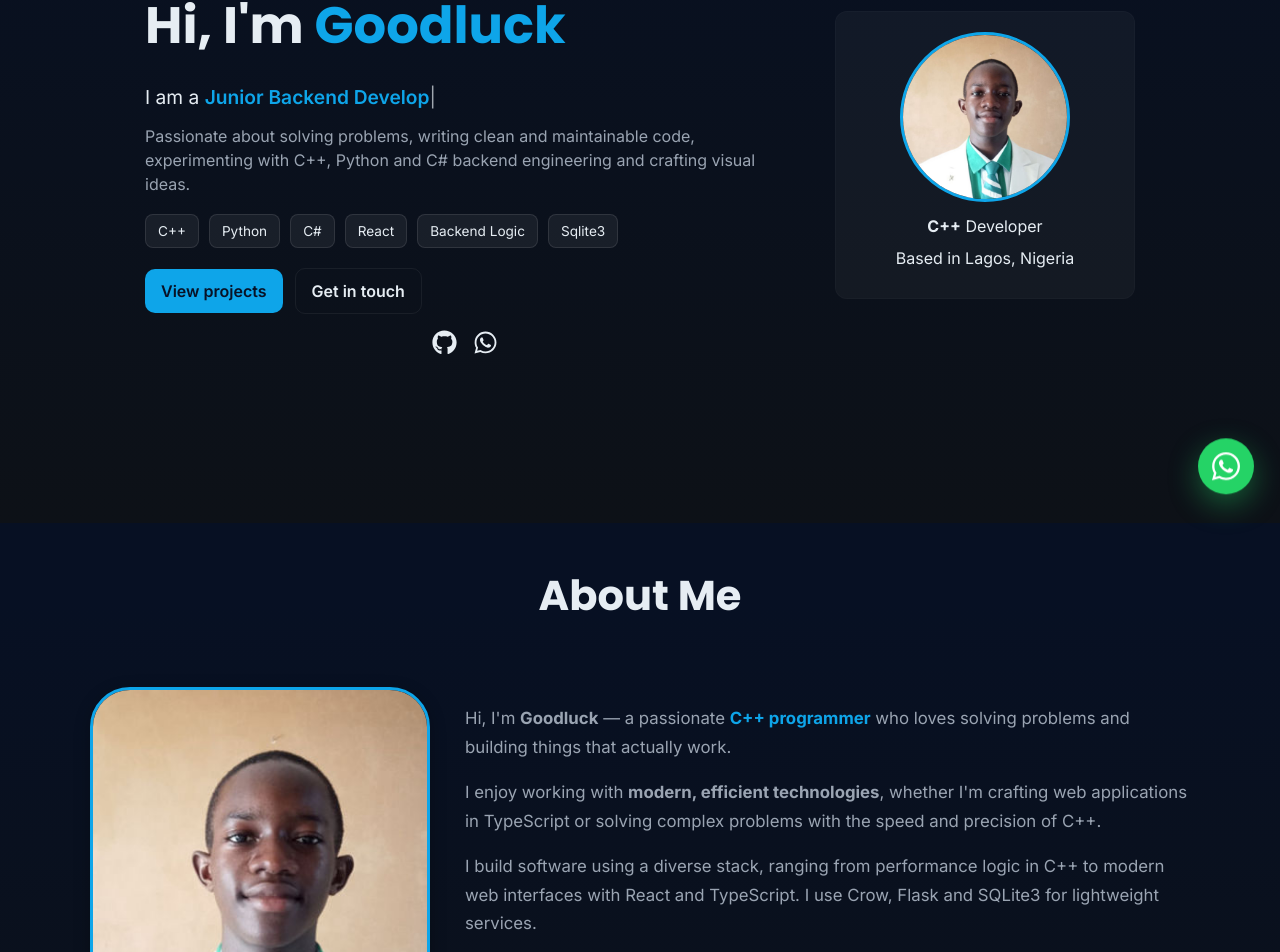
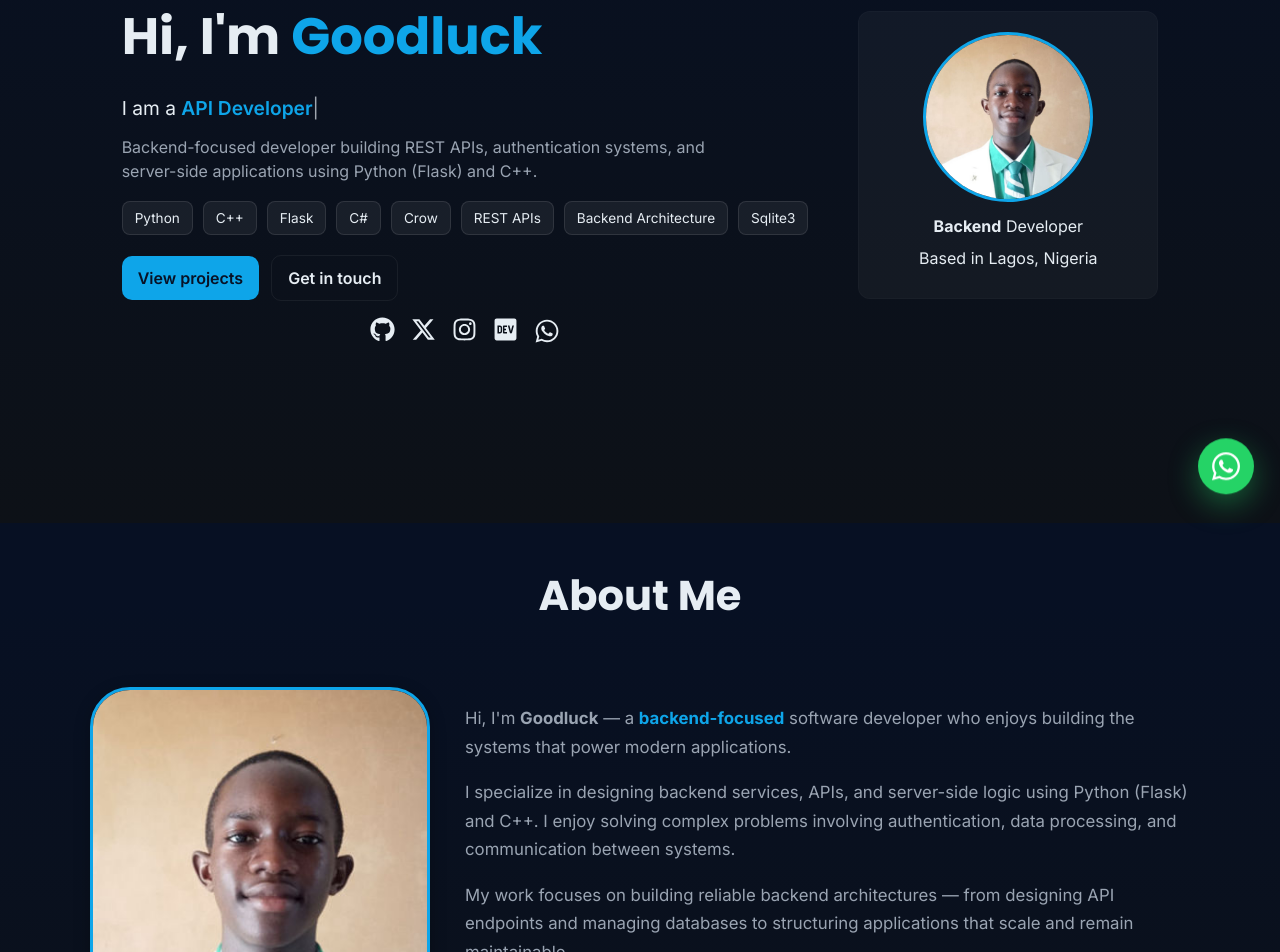
Before and after one commit to Okesh101/My-Portfolio, a React (Vite) app: page / in a window 1280 px wide. Shown: the part 277-1229 px from the top of the page. Built offline with nearby package versions, Linux system fonts and the light colour scheme.

Commit message:
Edited my portfolio

```diff
--- a/src/components/About/About.tsx
+++ b/src/components/About/About.tsx
@@ -11,27 +11,28 @@ export default function About() {
 
         <div className="about-text">
           <p>
-            Hi, I'm <strong>Goodluck</strong> — a passionate{" "}
-            <span className="highlight">C++ programmer</span> who loves solving
-            problems and building things that actually work.
+            Hi, I'm <strong>Goodluck</strong> — a{" "}
+            <span className="highlight">backend-focused</span> software
+            developer who enjoys building the systems that power modern
+            applications.
           </p>
 
           <p>
-            I enjoy working with <strong>modern, efficient technologies</strong>
-            , whether I'm crafting web applications in TypeScript or solving
-            complex problems with the speed and precision of C++.
+            I specialize in designing backend services, APIs, and server-side
+            logic using Python (Flask) and C++. I enjoy solving complex problems
+            involving authentication, data processing, and communication between
+            systems.
           </p>
 
           <p>
-            I build software using a diverse stack, ranging from performance
-            logic in C++ to modern web interfaces with React and TypeScript. I
-            use Crow, Flask and SQLite3 for lightweight services.
+            My work focuses on building reliable backend architectures — from
+            designing API endpoints and managing databases to structuring
+            applications that scale and remain maintainable.
           </p>
 
           <p>
-            My technical interests span the full spectrum of modern engineering:
-            from robotics and cybersecurity to intelligent systems (AI/ML) and
-            the creation of intuitive, user-centric software.
+            I enjoy working close to the core logic of software, where
+            performance, system design, and clean architecture matter most.
           </p>
 
           <p>
@@ -47,10 +48,8 @@ export default function About() {
               <span>Flask</span>
               <span>C#</span>
               <span>Sqlite3</span>
+              <span>SQL</span>
               <span>Crow Framework</span>
-              <span>React</span>
-              <span>TypeScript</span>
-              <span>Custom CSS</span>
             </div>
           </div>
         </div>
--- a/src/components/Certifications/Certifications.tsx
+++ b/src/components/Certifications/Certifications.tsx
@@ -103,8 +103,8 @@ export default function Certifications() {
                   <div className="cert-meta">
                     <span className="cert-date">{c.date}</span>
                     <div className="cert-tags">
-                      {c.stack.map((cm) => (
-                        <span className="cert-stack-tag">{cm}</span>
+                      {c.stack.map((cm, idx) => (
+                        <span key={idx} className="cert-stack-tag">{cm}</span>
                       ))}
                     </div>
                   </div>
--- a/src/components/Contact/Contact.css
+++ b/src/components/Contact/Contact.css
@@ -120,6 +120,10 @@ textarea:focus {
   color: var(--accent);
 }
 
+.socials a.instagram {
+  transition: all 0.3s ease;
+}
+
 .socials a.whatsapp {
   font-size: 26px;
 }
@@ -128,8 +132,17 @@ textarea:focus {
   color: #4078c0; /* official github blue */
 }
 
-.socials a.linkedin:hover {
+/* .socials a.linkedin:hover {
   color: #0A66C2; /* official linkedin blue */
+/* } */
+
+.socials a.x:hover {
+  color: #000000
+}
+
+.socials a.instagram:hover svg {
+  fill: url(#instagram-gradient); /* This pulls from the SVG ID above */
+  color: transparent; /* Optional: hides the base color so gradient shines through */
 }
 
 .socials a.whatsapp:hover {
--- a/src/components/Contact/Contact.tsx
+++ b/src/components/Contact/Contact.tsx
@@ -5,9 +5,11 @@ import {
   FaPhone,
   FaGithub,
   FaWhatsapp,
+  FaInstagram,
 } from "react-icons/fa";
 import React, { useRef } from "react";
 import emailjs from "@emailjs/browser";
+import { FaXTwitter } from "react-icons/fa6";
 
 export default function Contact() {
   const PUBLIC_KEY = import.meta.env.VITE_EMAIL_KEY;
@@ -18,19 +20,23 @@ export default function Contact() {
 
     if (!form.current) return;
 
+    // Send message to YOU
+    emailjs.sendForm("service_kgyicjd", "contact_template_id", form.current, {
+      publicKey: PUBLIC_KEY,
+    });
+
+    // Send auto reply to USER
     emailjs
-      .sendForm("service_kgyicjd", "template_goru7jm", form.current, {
+      .sendForm("service_kgyicjd", "autoreply_template_id", form.current, {
         publicKey: PUBLIC_KEY,
       })
-      .then(
-        () => {
-          alert("Successfully sent! Thank you for contacting us.");
-        },
-        (error) => {
-          console.log("FAILED...", error.text);
-          alert("Failed to send message.");
-        },
-      );
+      .then(() => {
+        alert("Message sent successfully!");
+      })
+      .catch((error) => {
+        console.log(error);
+        alert("Failed to send message.");
+      });
   };
 
   return (
@@ -47,7 +53,7 @@ export default function Contact() {
           <form ref={form} className="contact-form" onSubmit={sendEmail}>
             <input placeholder="Your name" name="name" required />
             <input placeholder="Email" type="email" name="email" required />
-            <textarea placeholder="Message" name="title" rows={6} required />
+            <textarea placeholder="Message" name="message" rows={6} required />
 
             <button className="send">Send Message →</button>
           </form>
@@ -59,7 +65,7 @@ export default function Contact() {
             <img className="profile-img" src={profileImg} alt="Goodluck" />
 
             <h4>Goodluck</h4>
-            <p className="muted">C++ Developer — Nigeria</p>
+            <p className="muted">Backend Developer — Nigeria</p>
 
             <p className="contact-info">
               <FaEnvelope />{" "}
@@ -72,6 +78,20 @@ export default function Contact() {
               <FaPhone /> <a href="tel:+2348144152544">+234 814 415 2544</a>
             </p>
 
+            <svg width="0" height="0" style={{ position: "absolute" }}>
+              <linearGradient
+                id="instagram-gradient"
+                x1="100%"
+                y1="100%"
+                x2="0%"
+                y2="0%"
+              >
+                <stop stopColor="#f9ce34" offset="0%" />
+                <stop stopColor="#ee2a7b" offset="50%" />
+                <stop stopColor="#6228d7" offset="100%" />
+              </linearGradient>
+            </svg>
+
             <div className="socials">
               <a
                 href="https://github.com/Okesh101"
@@ -79,6 +99,16 @@ export default function Contact() {
                 className="github"
               >
                 <FaGithub />
+              </a>
+              <a href="https://x.com/goodluckdev" target="_blank" className="x">
+                <FaXTwitter />
+              </a>
+              <a
+                href="https://instagram.com/goodluck_dev"
+                target="_blank"
+                className="instagram"
+              >
+                <FaInstagram />
               </a>
               <a
                 href="https://wa.me/2348144152544?text=Hello%20Goodluck%2C%20I%27m%20interested%20in%20working%20with%20you"
--- a/src/components/Footer/Footer.css
+++ b/src/components/Footer/Footer.css
@@ -42,6 +42,27 @@
   color: var(--accent);
 }
 
+/* .icons a.github:hover {
+  color: #0FBF3E;
+} */
+
+.icons a.x:hover {
+  color: #000000
+}
+
+.icons a.instagram:hover svg {
+  fill: url(#instagram-gradient); /* This pulls from the SVG ID above */
+  color: transparent; /* Optional: hides the base color so gradient shines through */
+}
+
+.icons a.whatsapp:hover {
+  color: #25D366; /* official whatsapp green */
+}
+
+.icons a.devto:hover {
+  color: #3B49DF; /* Official DEV.to Royal Blue */
+}
+
 .copy {
   color: var(--muted);
   font-size: 13px;
--- a/src/components/Footer/Footer.tsx
+++ b/src/components/Footer/Footer.tsx
@@ -1,5 +1,6 @@
+import { FaXTwitter } from "react-icons/fa6";
 import "./Footer.css";
-import { FaGithub, FaLinkedin, FaWhatsapp, FaArrowUp } from "react-icons/fa";
+import { FaGithub, FaLinkedin, FaWhatsapp, FaArrowUp, FaInstagram, FaDev } from "react-icons/fa";
 
 export default function Footer() {
   const scrollTop = () => {
@@ -13,16 +14,53 @@ export default function Footer() {
       <div className="footer-inner">
         <p className="name">Goodluck</p>
 
+        <svg width="0" height="0" style={{ position: "absolute" }}>
+          <linearGradient
+            id="instagram-gradient"
+            x1="100%"
+            y1="100%"
+            x2="0%"
+            y2="0%"
+          >
+            <stop stopColor="#f9ce34" offset="0%" />
+            <stop stopColor="#ee2a7b" offset="50%" />
+            <stop stopColor="#6228d7" offset="100%" />
+          </linearGradient>
+        </svg>
+
         <div className="icons">
-          <a href="https://github.com/Okesh101" target="_blank">
+          <a
+            href="https://github.com/Okesh101"
+            target="_blank"
+            rel="nonreferrer"
+            className="github"
+          >
             <FaGithub />
           </a>
           {/* <a href="https://linkedin.com/" target="_blank">
             <FaLinkedin />
           </a> */}
+          <a href="https://x.com/goodluckdev" target="_blank" className="x">
+            <FaXTwitter />
+          </a>
+          <a
+            href="https://instagram.com/goodluck_dev"
+            target="_blank"
+            className="instagram"
+          >
+            <FaInstagram />
+          </a>
+          <a
+            href="https://dev.to/goodluckdev"
+            target="_blank"
+            className="devto"
+          >
+            <FaDev />
+          </a>
           <a
             href="https://wa.me/2348144152544?text=Hello%20Goodluck"
             target="_blank"
+            className="whatsapp"
           >
             <FaWhatsapp />
           </a>
--- a/src/components/Hero/Hero.css
+++ b/src/components/Hero/Hero.css
@@ -109,6 +109,23 @@
   color: #fff;
 }
 
+.socials a.x:hover {
+  color: #000000
+}
+
+.socials a.instagram:hover svg {
+  fill: url(#instagram-gradient); /* This pulls from the SVG ID above */
+  color: transparent; /* Optional: hides the base color so gradient shines through */
+}
+
+.socials a.whatsapp:hover {
+  color: #25D366; /* official whatsapp green */
+}
+
+.socials a.devto:hover {
+  color: #3B49DF; /* Official DEV.to Royal Blue */
+}
+
 .card {
   width: 300px;
   padding: 22px;
--- a/src/components/Hero/Hero.tsx
+++ b/src/components/Hero/Hero.tsx
@@ -1,14 +1,17 @@
 import { useEffect, useState } from "react";
 import "./Hero.css";
 import profileImg from "../../assets/me.jpg";
-import { FaGithub, FaWhatsapp } from "react-icons/fa";
+import { FaGithub, FaWhatsapp, FaInstagram } from "react-icons/fa";
+import { FaDev, FaXTwitter } from "react-icons/fa6";
 
 const roles = [
-  "C++ Developer",
-  "Junior Backend Developer",
-  "Graphics Designer",
-  "Problem Solver",
-  "Creative Builder",
+  // "C++ Developer",
+  "Backend Developer",
+  "API Developer",
+  "Systems Programmer",
+  "Server-Side Engineer",
+  "C++ Backend Engineer",
+  "Python Backend Engineer"
 ];
 
 export default function Hero() {
@@ -56,17 +59,18 @@ export default function Hero() {
           </p>
 
           <p className="lead">
-            Passionate about solving problems, writing clean and maintainable
-            code, experimenting with C++, Python and C# backend engineering and
-            crafting visual ideas.
+            Backend-focused developer building REST APIs, authentication
+            systems, and server-side applications using Python (Flask) and C++.
           </p>
 
           <div className="tags">
+            <span>Python</span>
             <span>C++</span>
-            <span>Python</span>
+            <span>Flask</span>
             <span>C#</span>
-            <span>React</span>
-            <span>Backend Logic</span>
+            <span>Crow</span>
+            <span>REST APIs</span>
+            <span>Backend Architecture</span>
             <span>Sqlite3</span>
           </div>
 
@@ -79,6 +83,20 @@ export default function Hero() {
             </a>
           </div>
 
+          <svg width="0" height="0" style={{ position: "absolute" }}>
+            <linearGradient
+              id="instagram-gradient"
+              x1="100%"
+              y1="100%"
+              x2="0%"
+              y2="0%"
+            >
+              <stop stopColor="#f9ce34" offset="0%" />
+              <stop stopColor="#ee2a7b" offset="50%" />
+              <stop stopColor="#6228d7" offset="100%" />
+            </linearGradient>
+          </svg>
+
           <div className="socials">
             <a
               href="https://github.com/Okesh101"
@@ -87,9 +105,27 @@ export default function Hero() {
             >
               <FaGithub />
             </a>
+            <a href="https://x.com/goodluckdev" target="_blank" className="x">
+              <FaXTwitter />
+            </a>
+            <a
+              href="https://instagram.com/goodluck_dev"
+              target="_blank"
+              className="instagram"
+            >
+              <FaInstagram />
+            </a>
+            <a
+              href="https://dev.to/goodluckdev"
+              target="_blank"
+              className="devto"
+            >
+              <FaDev />
+            </a>
             <a
               href="https://wa.me/2348144152544?text=Hello%20Goodluck"
               target="_blank"
+              className="whatsapp"
             >
               <FaWhatsapp />
             </a>
@@ -101,7 +137,7 @@ export default function Hero() {
           <img className="profile-img" src={profileImg} alt="Goodluck" />
           <div className="meta">
             <p>
-              <strong>C++</strong> Developer
+              <strong>Backend</strong> Developer
             </p>
             <p>Based in Lagos, Nigeria</p>
           </div>
--- a/src/components/Projects/Projects.tsx
+++ b/src/components/Projects/Projects.tsx
@@ -9,7 +9,7 @@ import projDebate from "../../assets/proj_debate.png";
 import projFace from "../../assets/proj_face_auth.png";
 import projJob from "../../assets/proj_job.png";
 import projHealthShield from "../../assets/proj_health_shield.png";
-import projForge from "../../assets/proj_forge.png";
+// import projForge from "../../assets/proj_forge.png";
 
 type Project = {
   title: string;
```
Also changed, not shown: 2 other files (tests, documents, lock files or other folders).
